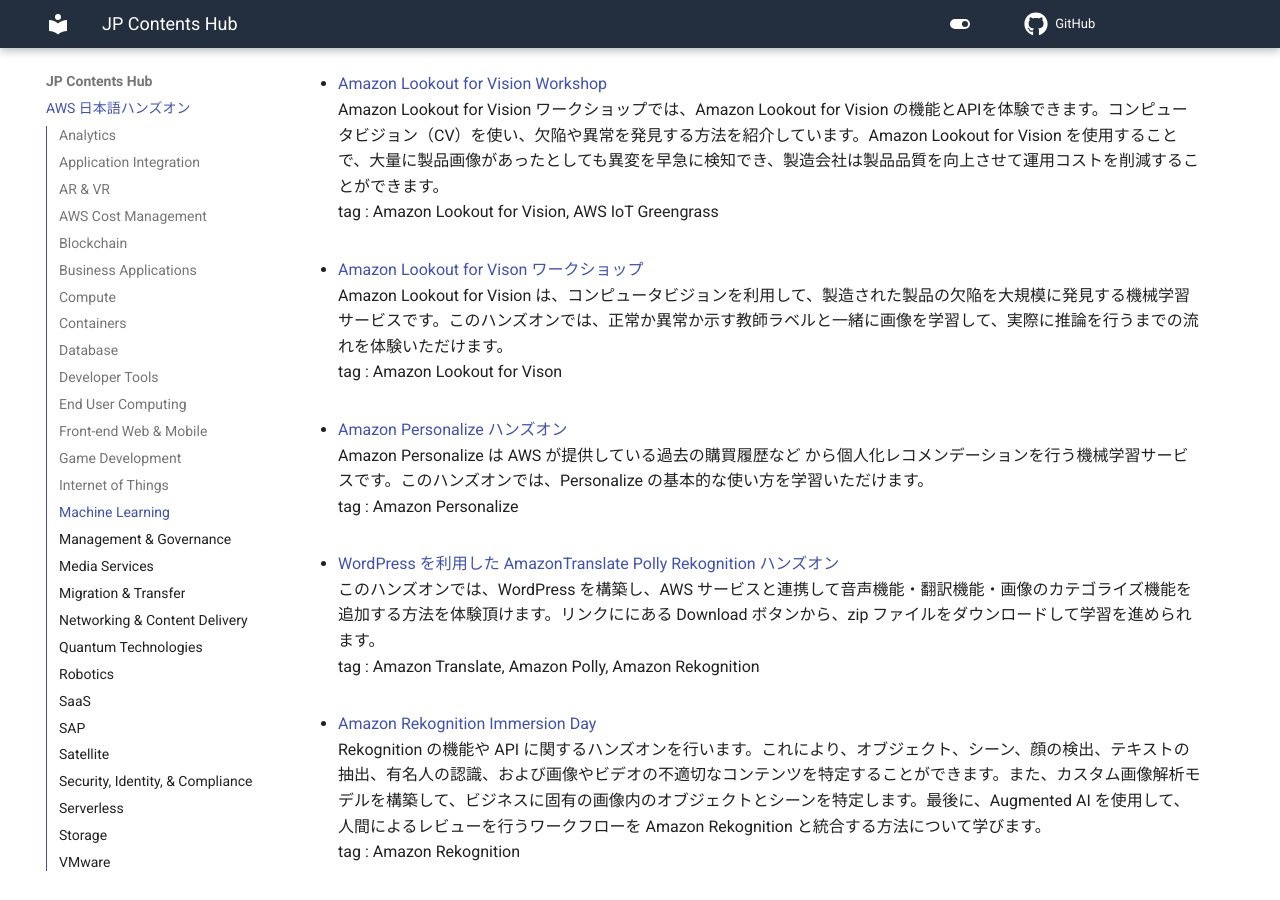
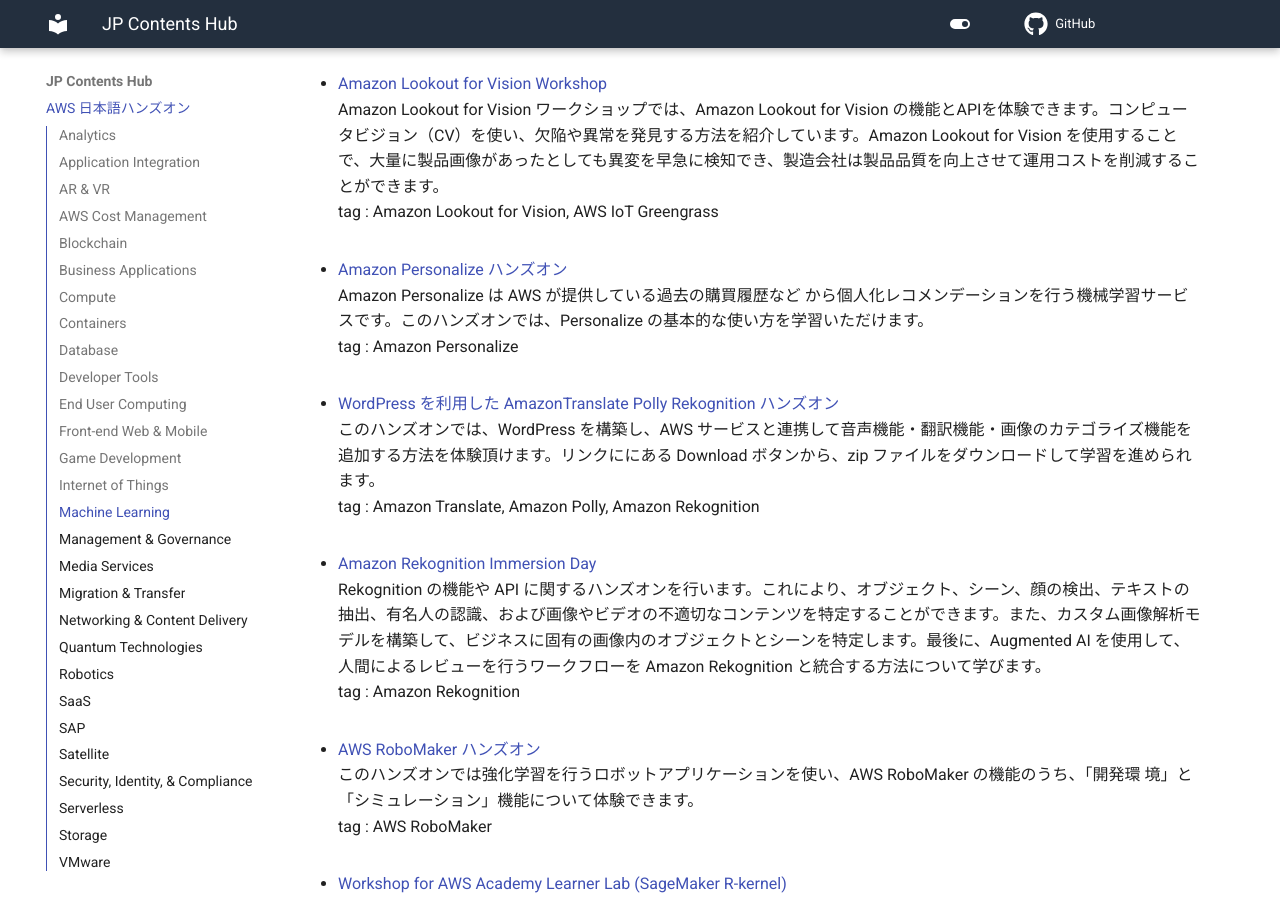
Before and after one commit to aws-samples/jp-contents-hub, an MkDocs documentation site: the page built from content/index.md, in a window 1280 px wide and 900 px high, scrolled down 21565 px. Built offline with MkDocs 1.6.1 and Material for MkDocs 9.7.7, drawn with Linux system fonts in a browser that asks for light colours; comment, search, counter and statistics services are not loaded.

Commit message:
fix: リンク切れのためハンズオンコンテンツ削除

```diff
--- a/content/index.md
+++ b/content/index.md
@@ -544,10 +544,6 @@
 Amazon Lookout for Vision ワークショップでは、Amazon Lookout for Vision の機能とAPIを体験できます。コンピュータビジョン（CV）を使い、欠陥や異常を発見する方法を紹介しています。Amazon Lookout for Vision を使用することで、大量に製品画像があったとしても異変を早急に検知でき、製造会社は製品品質を向上させて運用コストを削減することができます。
 tag : Amazon Lookout for Vision, AWS IoT Greengrass
 
-- <a href="https://github.com/harunobukameda/Amazon-Lookout-for-Vision/blob/main/Amazon%20Lookout%20for%20Vison%20%E3%83%AF%E3%83%BC%E3%82%AF%E3%82%B7%E3%83%A7%E3%83%83%E3%83%97.pdf" target="_blank" onclick="sendClickCount()" onauxclick="sendClickCount()">Amazon Lookout for Vison ワークショップ</a>
-Amazon Lookout for Vision は、コンピュータビジョンを利用して、製造された製品の欠陥を大規模に発見する機械学習サービスです。このハンズオンでは、正常か異常か示す教師ラベルと一緒に画像を学習して、実際に推論を行うまでの流れを体験いただけます。
-tag : Amazon Lookout for Vison
-
 - <a href="https://github.com/harunobukameda/Amazon-Personalize-Handson/blob/master/personalize%2Bhandson.pdf" target="_blank" onclick="sendClickCount()" onauxclick="sendClickCount()">Amazon Personalize ハンズオン</a>
 Amazon Personalize は AWS が提供している過去の購買履歴など から個人化レコメンデーションを行う機械学習サービスです。このハンズオンでは、Personalize の基本的な使い方を学習いただけます。
 tag : Amazon Personalize
```
Also changed, not shown: README.md (+5 -0 lines).
